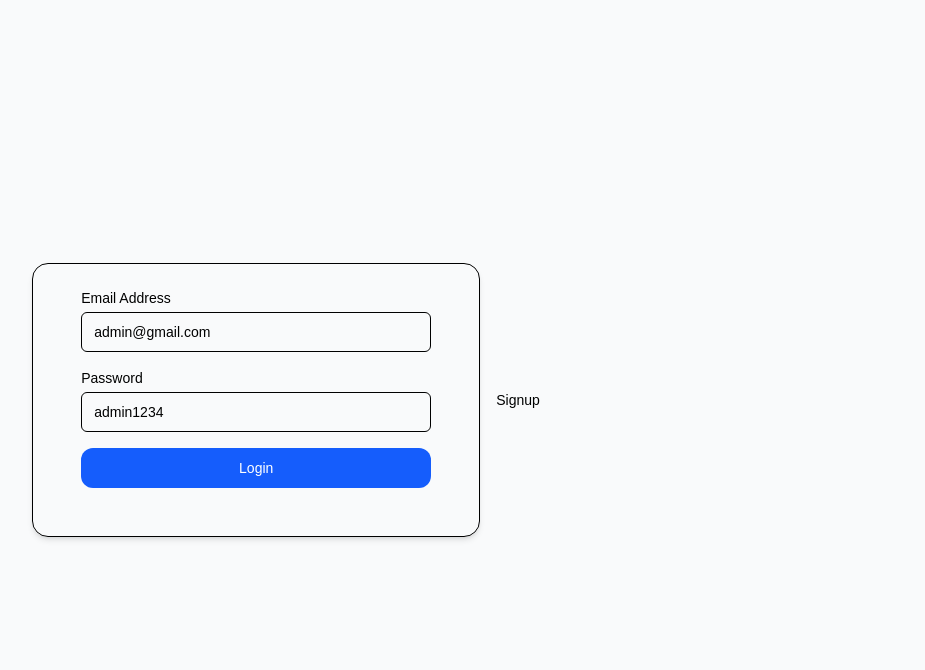
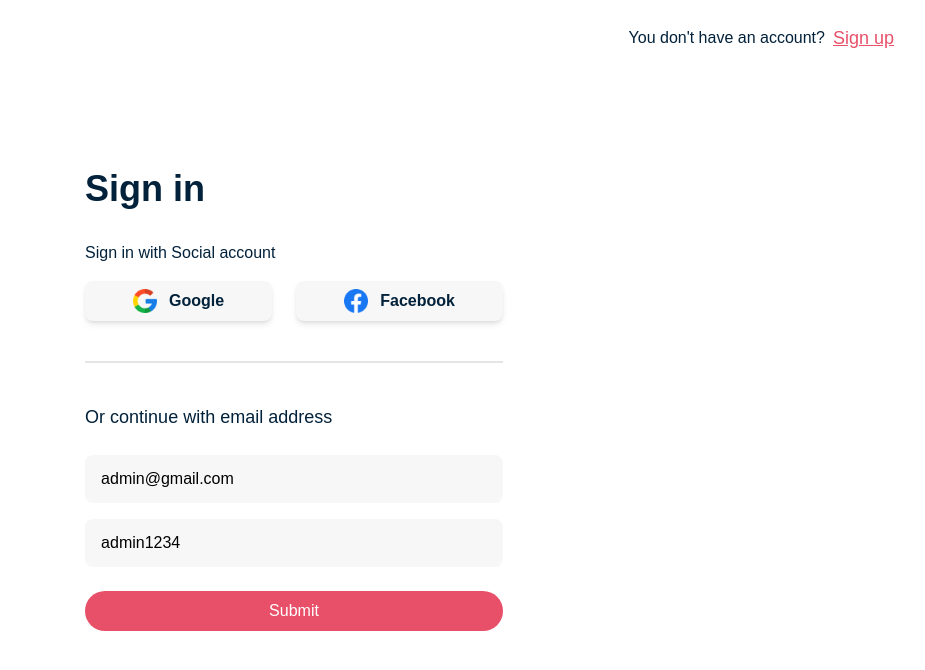
Before and after one commit to naymHdev/the-pen-spot, a React (Vite) app in the folder client/: page /login in a window 1280 px wide. Shown: the top 670 px of the page, without its empty margins (346-1271 px from the left). Built offline with nearby package versions, Linux system fonts and the light colour scheme.

Commit message:
[re-design] login form

```diff
--- a/client/src/pages/auth/Login.tsx
+++ b/client/src/pages/auth/Login.tsx
@@ -1,9 +1,6 @@
 import { FieldValues, SubmitHandler, useForm } from "react-hook-form";
-import { Card, CardContent } from "@/components/ui/card";
-import { Button } from "@/components/ui/button";
-import { Input } from "@/components/ui/input";
-import { Label } from "@/components/ui/label";
-import clsx from "clsx";
+import google from "../../assets/icons/google.png";
+import facebook from "../../assets/icons/facebook.png";
 import { useLoginMutation } from "@/redux/features/auth/authApi";
 import { toast } from "sonner";
 import { Link, useNavigate } from "react-router-dom";
@@ -16,11 +13,7 @@ const Login = () => {
   const navigate = useNavigate();
   const dispatch = useAppDispatch();
 
-  const {
-    register,
-    handleSubmit,
-    formState: { errors },
-  } = useForm({
+  const { register, handleSubmit } = useForm({
     defaultValues: {
       email: "admin@gmail.com",
       password: "admin1234",
@@ -59,82 +52,75 @@ const Login = () => {
   };
 
   return (
-    <div
-      className={clsx("flex justify-center items-center h-screen bg-gray-50")}
-    >
-      <Card className="w-full max-w-md shadow-md p-6 rounded-2xl">
-        <CardContent>
-          <form onSubmit={handleSubmit(onSubmit)} noValidate>
-            <div className="mb-4">
-              <Label htmlFor="email" className="block text-sm font-medium mb-1">
-                Email Address
-              </Label>
-              <Input
-                id="email"
-                type="email"
-                placeholder="Enter your email"
-                {...register("email", {
-                  required: "Email is required",
-                  pattern: {
-                    value: /^[^\s@]+@[^\s@]+\.[^\s@]+$/,
-                    message: "Invalid email address",
-                  },
-                })}
-                className={clsx(
-                  errors.email && "border-red-500 focus:ring-red-500"
-                )}
-              />
-              {errors.email && (
-                <p className="text-red-500 text-sm mt-1">
-                  {errors?.email?.message}
-                </p>
-              )}
+    <>
+      <div className=" relative">
+        <div className=" flex items-center justify-center h-[100vh]">
+          <div>
+            <div>
+              <h2 className=" text-4xl font-semibold text-primary-text">
+                Sign in
+              </h2>
+              <p className=" text-primary-text font-medium mt-8">
+                Sign in with Social account
+              </p>
+              <div className=" flex items-center justify-center gap-6 mt-4">
+                <button className=" flex items-center gap-3 rounded-lg px-12 py-2 font-semibold text-primary-text bg-primary-bg shadow-md hover:border hover:border-secondary">
+                  <img className=" w-6 h-full" src={google} alt="Google Icon" />
+                  Google
+                </button>
+                <button className=" flex items-center gap-3 rounded-lg px-12 py-2 font-semibold text-primary-text bg-primary-bg shadow-md hover:border hover:border-secondary">
+                  <img
+                    className=" w-6 h-full"
+                    src={facebook}
+                    alt="Google Icon"
+                  />
+                  Facebook
+                </button>
+              </div>
             </div>
-
-            <div className="mb-4">
-              <Label
-                htmlFor="password"
-                className="block text-sm font-medium mb-1"
-              >
-                Password
-              </Label>
-              <Input
-                id="password"
-                type="text"
-                placeholder="Enter your password"
-                {...register("password", {
-                  required: "Password is required",
-                  minLength: {
-                    value: 6,
-                    message: "Password must be at least 6 characters long",
-                  },
-                })}
-                className={clsx(
-                  errors.password && "border-red-500 focus:ring-red-500"
-                )}
-              />
-              {errors.password && (
-                <p className="text-red-500 text-sm mt-1">
-                  {errors.password.message}
-                </p>
-              )}
+            <div className="border opacity-10 my-10" />
+            <div className="">
+              <h3 className=" text-primary-text font-medium text-lg">
+                Or continue with email address
+              </h3>
+              <form className=" mt-6" onSubmit={handleSubmit(onSubmit)}>
+                <div className=" flex flex-col space-y-4">
+                  <input
+                    className=" w-full px-4 py-3 bg-primary-bg rounded-lg focus:outline-none border-none"
+                    placeholder="123example@gmail.com"
+                    {...register("email")}
+                  />
+                  <input
+                    className=" w-full px-4 py-3 bg-primary-bg rounded-lg focus:outline-none border-none"
+                    placeholder="password***"
+                    {...register("password")}
+                  />
+                </div>
+                <button
+                  className=" hover:cursor-pointer w-full mt-6 bg-secondary text-white py-2 rounded-full"
+                  type="submit"
+                >
+                  Submit
+                </button>
+              </form>
             </div>
-
-            <Button
-              type="submit"
-              className="w-full bg-blue-600 text-white py-2 rounded-xl"
+          </div>
+        </div>
+        <div className=" absolute top-6 right-10">
+          <div className=" flex items-center gap-2">
+            <h3 className=" font-medium text-primary-text">
+              You don't have an account?
+            </h3>
+            <Link
+              className=" text-lg underline font-medium text-secondary"
+              to="/register"
             >
-              Login
-            </Button>
-          </form>
-        </CardContent>
-      </Card>
-      <div>
-        <Link to="/register">
-          <Button>Signup</Button>
-        </Link>
+              Sign up
+            </Link>
+          </div>
+        </div>
       </div>
-    </div>
+    </>
   );
 };
 
```
